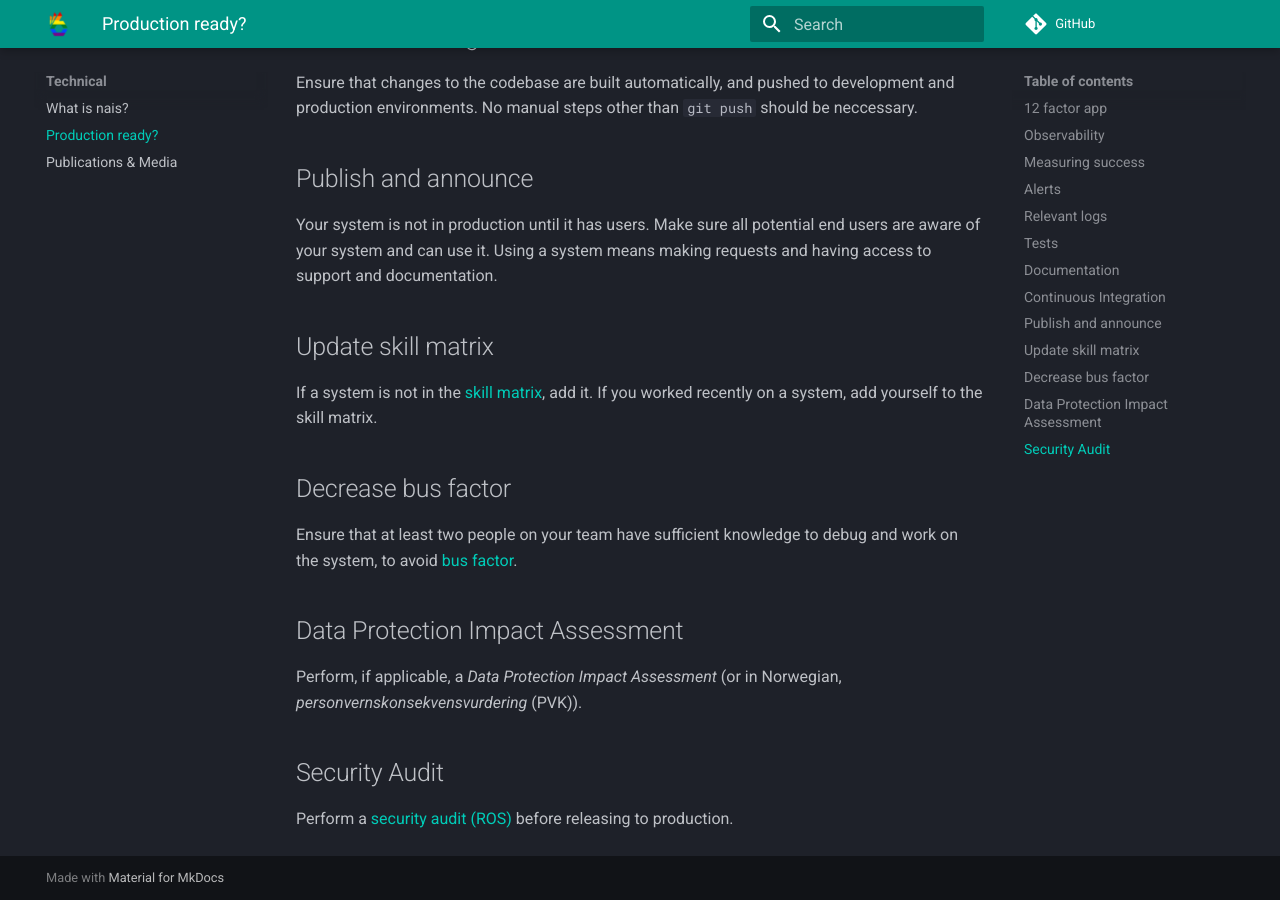
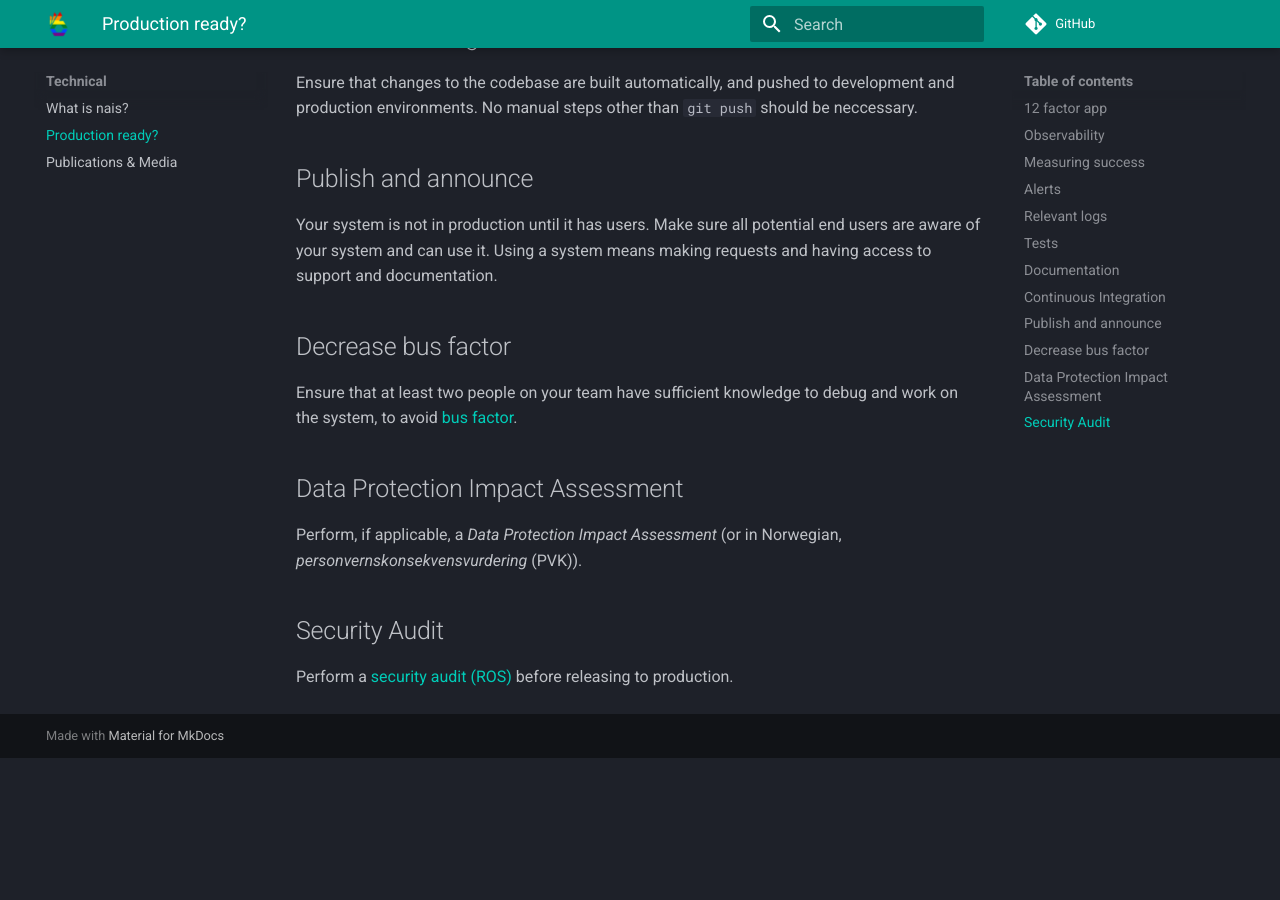
Before and after one commit to nais/handbook, an MkDocs documentation site: the page built from docs/technical/production-ready.md, in a window 1280 px wide and 900 px high, scrolled down 2108 px. Built offline with MkDocs 1.6.1 and Material for MkDocs 9.7.7, drawn with Linux system fonts in a browser that asks for light colours; comment, search, counter and statistics services are not loaded; after the commit the page ends 2866 px from its top, so only the background shows below that.

Commit message:
Remove skill matrix

```diff
--- a/docs/technical/production-ready.md
+++ b/docs/technical/production-ready.md
@@ -75,10 +75,6 @@ Your system is not in production until it has users.
 Make sure all potential end users are aware of your system and can use it.
 Using a system means making requests and having access to support and documentation.
 
-## Update skill matrix
-If a system is not in the [skill matrix](https://www.valamis.com/hub/skills-matrix#what-is-skill-matrix), add it.
-If you worked recently on a system, add yourself to the skill matrix.
-
 ## Decrease bus factor
 Ensure that at least two people on your team have sufficient knowledge to debug
 and work on the system, to avoid [bus factor](https://en.wikipedia.org/wiki/Bus_factor).
```
